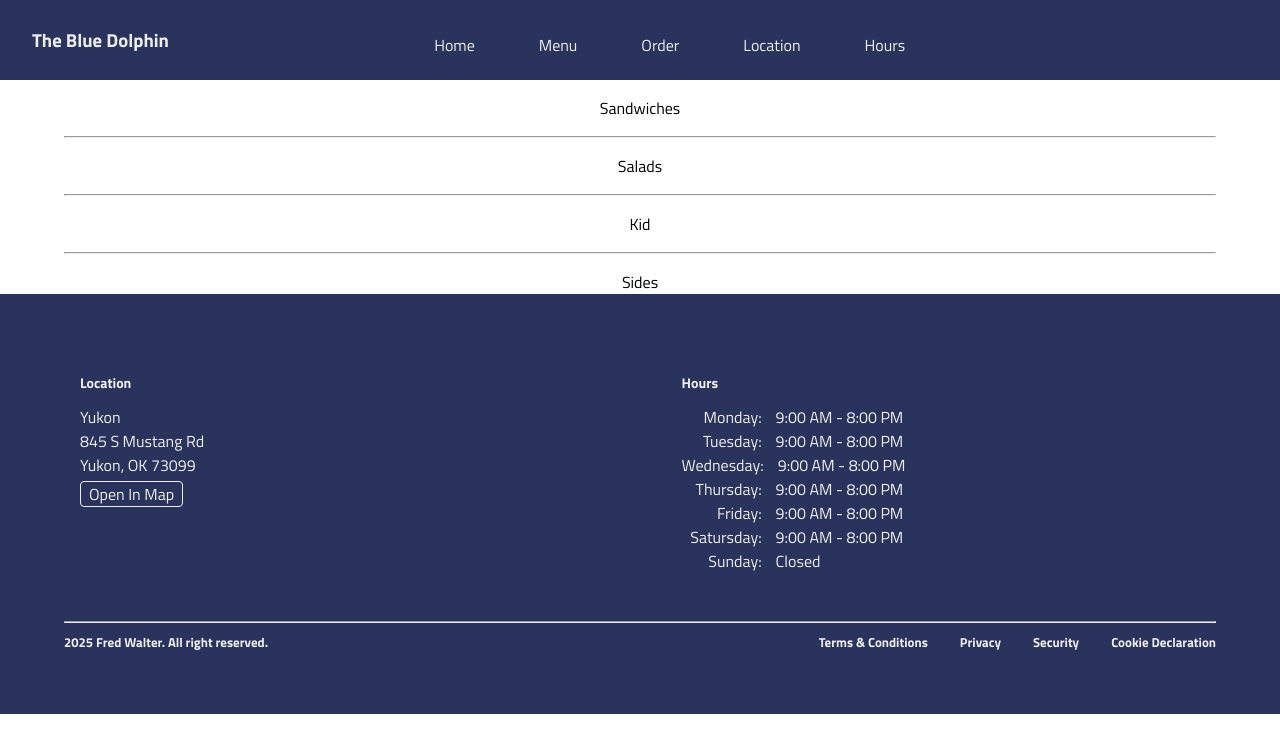
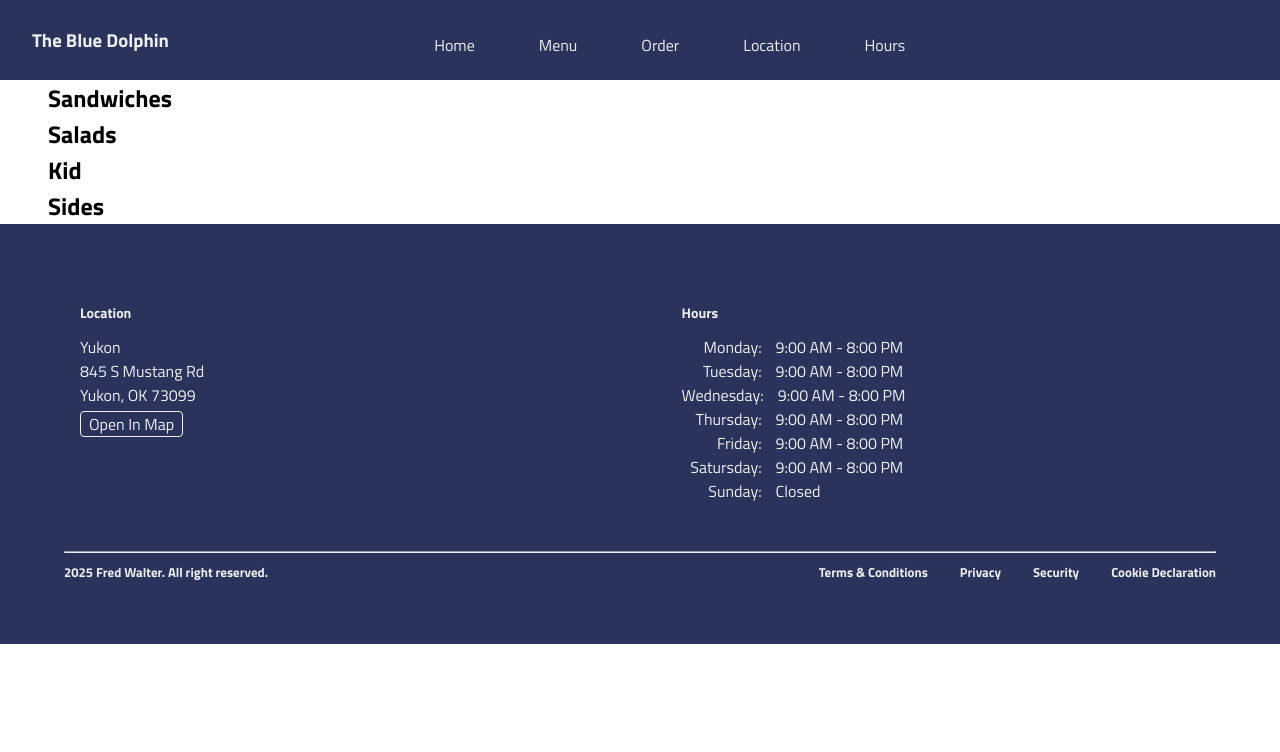
Before and after one commit to FredWltr/the_blue_dolphin, a React (Create React App) app: page /menu in a window 1280 px wide. Shown: the top 752 px of the page. Built offline with nearby package versions, Linux system fonts and the light colour scheme.

Commit message:
Add image, update menu, navbar and footer

```diff
--- a/src/components/NavBar/NavBar.jsx
+++ b/src/components/NavBar/NavBar.jsx
@@ -17,8 +17,8 @@ const NavBar = () => {
                 <a href="/home">Home</a>
                 <a href="/menu">Menu</a>
                 <a href="https://www.doordash.com/store/the-blue-dolphin-yukon-25081844/">Order</a>
-                <a href="/#">Location</a>
-                <a href="/#">Hours</a>
+                <a href="/home#location">Location</a>
+                <a href="/home#hour">Hours</a>
                 <button className="nav-btn nav-close-btn" onClick={showNavBar}>
                     <FaTimes/>
                 </button>
--- a/src/components/footer/Footer.jsx
+++ b/src/components/footer/Footer.jsx
@@ -16,14 +16,14 @@ const Footer = () => {
         <div className="footer">
             <div className="sb_footer section_padding">
                 <div className="sb_footer-links">
-                    <div className="sb_footer-links-div">
+                    <div id="location" className="sb_footer-links-div">
                         <h4>Location</h4>
                         <p>Yukon</p>
                         <p>845 S Mustang Rd</p>
                         <p>Yukon, OK 73099</p>
                         <a href={mapUrl} target="_blank" rel="noopener noreferrer" className="map-link">Open In Map</a>
                     </div>
-                    <div className="sb_footer-links-div">
+                    <div id="hour" className="sb_footer-links-div">
                         <h4>Hours</h4>
                         {openingTimes.map(({ day, time }) => (
                             <div className="time-entry">
--- a/src/pages/Home.jsx
+++ b/src/pages/Home.jsx
@@ -1,8 +1,9 @@
+import acaiBowl from "../assets/acai_bowl_the_blue_dolphin.jpg";
+
 const Home = () => {
     return (
-        <p>
-            Home
-        </p>
+        // <div className="home"></div>
+        <img src={acaiBowl} alt="Acai Bowl" className="acaiBowl" />
     );
 }
 export default Home;
--- a/src/pages/Menu.jsx
+++ b/src/pages/Menu.jsx
@@ -1,88 +1,73 @@
 import "../styles/Main.css"
+import { useState, useRef } from "react";
 
-const Menu = () => {
-    const sandwiches = [
+const menu_data = [
+    { title: "Sandwiches", items: [
         { name: "Artisan", description: "Oven roasted turkey, sundried tomato pesto spread, spinach, and muenster cheese on ciabatta toasted" },
         { name: "Club", description: "Oven roaster turkey, blackforest ham, honey-mustard, bacon, tomato, lettuce and cheddar cheese, layered between white bread" },
         { name: "BLT", description: "Bacon, mayo, lettuce and tomato on white bread toast" },
         { name: "Turkey Bacon Ranch", description: "Oven roasted turkey, bacon, ranch, lettuce, tomato, and cheedar cheese on ciabatta toasted"},
         { name: "Turkey AVO Club", description: "Oven roasted turkey, honey mustard, avocado, lettuce, tomato, muenster cheese on sourdough toasted"},
         { name: "The 'Ultimate' Grilled Cheese", description: "Cheddar cheese, muenster cheese, basil-pesto spread, and tomato on sourdough toasted"},
-    ];
-    const salads = [
+    ]},
+    { title: "Salads",  items: [
         { name: "Garden Salad", description: "Mixed greens, cheddar cheese, cherry tomatoes, carrots, cucumber, red onions, croutons" },
         { name: "Greek Salad", description: "Mixed greens, feta, cucumbers, red onions, kalamatta olives, cherry tomatoes, dill" },
         { name: "Heavenly Salad", description: "Spinach, feta, blueberries, avocado, candied pecans" },
-    ];
-    const dressing = "Ranch, sugar-free ranch, balsamic vin, honey mustard, greek, raspberry vin, champagne vin";
-    const kid = [
+    ]},
+    { title: "Kid", items: [
         { name: "Ham and Cheese" },
         { name: "Turkey and Cheese" },
         { name: "Grilled Cheese" },
         { name: "Kids Bowl", description: "choice of base, maple granola, strawberries, banana" },
-    ];
-    const sides = [
+    ]},
+    { title: "Sides", items: [
         { name: "garden salad" },
-        { name: "cup of fruit" },
-        { name: "cup of soup" },
-        { name: "bowl of soup" },
-    ];
+        { category: "sides", name: "cup of fruit" },
+        { category: "sides", name: "cup of soup" },
+        { category: "sides", name: "bowl of soup" },
+    ]}
+];
+
+const Menu = () => {
+    const [selectedCategory, setSelectedCategory] = useState(null);
+    const categoryRefs = useRef({});
+
+    const handleSelectCategory = (category) => {
+        setSelectedCategory(category);
+
+        const element = categoryRefs.current[category.title];
+        if (element) {
+            window.scrollTo({ top: 0, behavior: "smooth" });
+        }
+    };
+
     return (
-        <div>
-            <div className="menu">
-                <div className="menu-category">
-                    <p className="category-title">Sandwiches</p>
-                    <div className="list">
-                        {sandwiches.map(({ name, description }) => (
-                        <div className="container" key={name}>
-                            <span className="name">{name}</span>
-                            <span className="description">{description}</span>
+        <div className="menu-container">
+        {menu_data.map((category) => (
+            <div
+                key={category.title}
+                className="menu-category"
+                ref={(el) => (categoryRefs.current[category.title] = el)}
+                onClick={() => handleSelectCategory(category)}
+            >
+                <h2>{category.title}</h2>
+                {selectedCategory?.title === category.title && (
+                    <div className="menu-items">
+                    {category.items.map((item, index) => (
+                        <div className="menu-item">
+                            <div key={index}>
+                            <strong>{item.name}</strong>
+                            {item.description && <p>{item.description}</p>}
+                            </div>
                         </div>
-                        ))}
+                    ))}
                     </div>
-                </div>
-                <hr />
-                <div className="menu-category">
-                    <p className="category-title">Salads</p>
-                    <div className="list">
-                        {salads.map(({name, description}) => (
-                            <div className="container">
-                                <span className="name">{name}</span>
-                                <span className="description">{description}</span>
-                            </div>
-                        ))}
-                        <div className="container">
-                            <span className="name">Dressing</span>
-                            <span className="description">{dressing}</span>
-                        </div>
-                    </div>
-                </div>
-                <hr />
-                <div className="menu-category">
-                    <p className="category-title">Kid</p>
-                    <div className="list">
-                        {kid.map(({name, description}) => (
-                            <div className="container">
-                                <span className="name">{name}</span>
-                                <span className="description">{description}</span>
-                            </div>
-                        ))}
-                    </div>
-                </div>
-                <hr />
-                <div className="menu-category">
-                    <p className="category-title">Sides</p>
-                    <div className="list">
-                        {sides.map(({name}) => (
-                            <div className="container">
-                                <span className="name">{name}</span>
-                            </div>
-                        ))}
-                    </div>
-                </div>
+                )}
             </div>
-        </div>
-    );
-}
+        ))}
+    </div>
+  );
+};
 
 export default Menu;
--- a/src/styles/Main.css
+++ b/src/styles/Main.css
@@ -54,32 +54,20 @@ header .nav-btn:hover {
 
 }
 
-.menu .category-title {
-    justify-self: center;
-    margin-top: 1rem;
+.acaiBowl {
+    max-width: 100%;
+    height: auto;
 }
 
-.menu .list {
-    margin-left: 2rem;
-    margin-right: 2rem;
+.menu-container {
+    margin: 0 3rem 0 3rem;
+}
+
+.menu-container .menu-items {
     display: grid;
     grid-template-columns: 50% 50%;
-    column-gap: 3rem;
-    row-gap: 0.75rem;
-    display: none;
-}
-
-.menu .container {
-    display: flex;
-    flex-direction: column;
-}
-
-.menu .container .description {
-    margin-left: 1rem;
-}
-
-.menu hr {
-    margin: 1rem 4rem 0 4rem;
+    column-gap: 2rem;
+    margin: 0 2rem 0 2rem;
 }
 
 .section_padding {
@@ -217,12 +205,8 @@ header .nav-btn:hover {
         font-size: 1.5rem;
     }
 
-    .menu .list {
-        margin-left: 2rem;
-        margin-right: 2rem;
-        display: grid;
-        grid-template-columns: auto;
-        display: none;
+    .menu-container .menu-items {
+        grid-template-columns: 100%;
     }
 
     .sb_footer-links {
```
